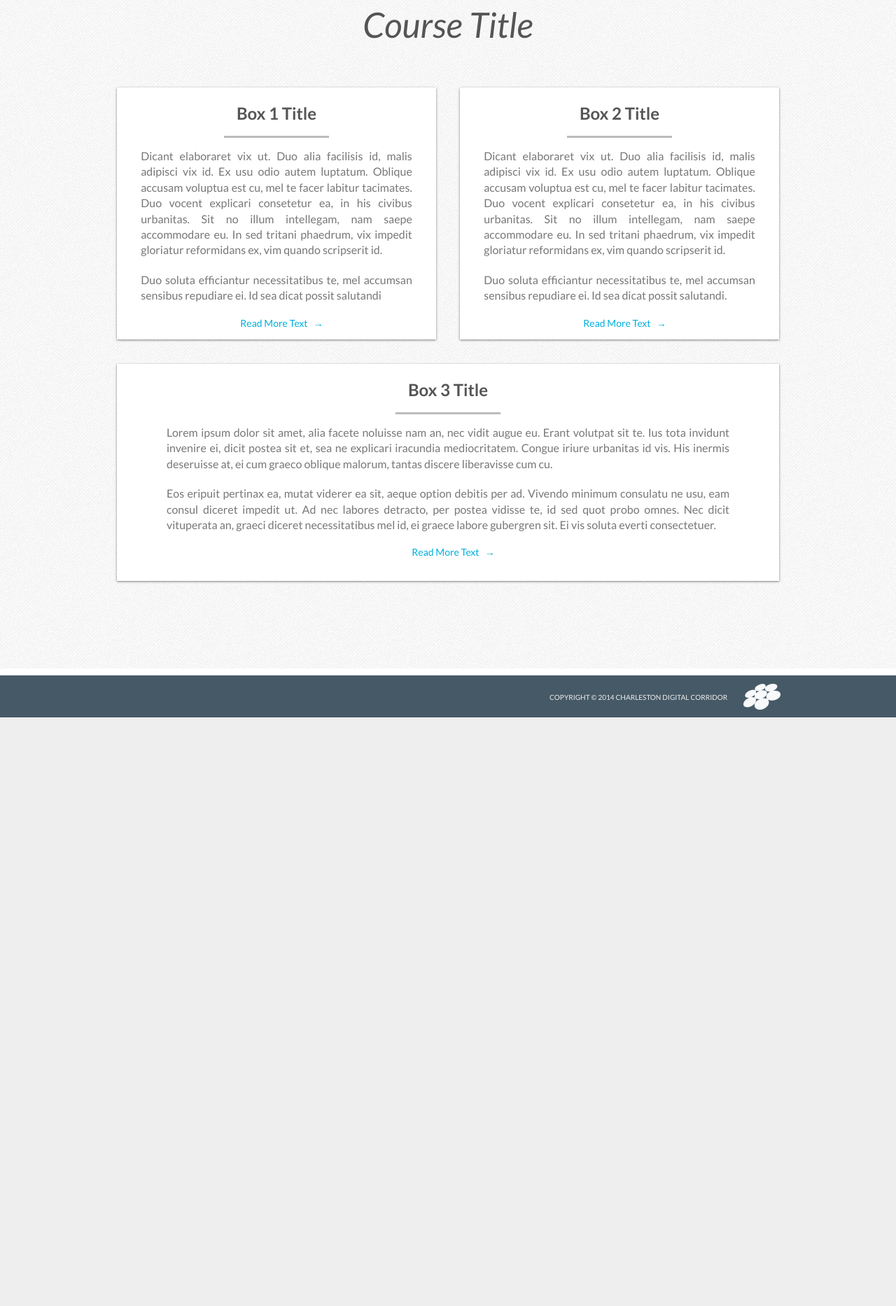
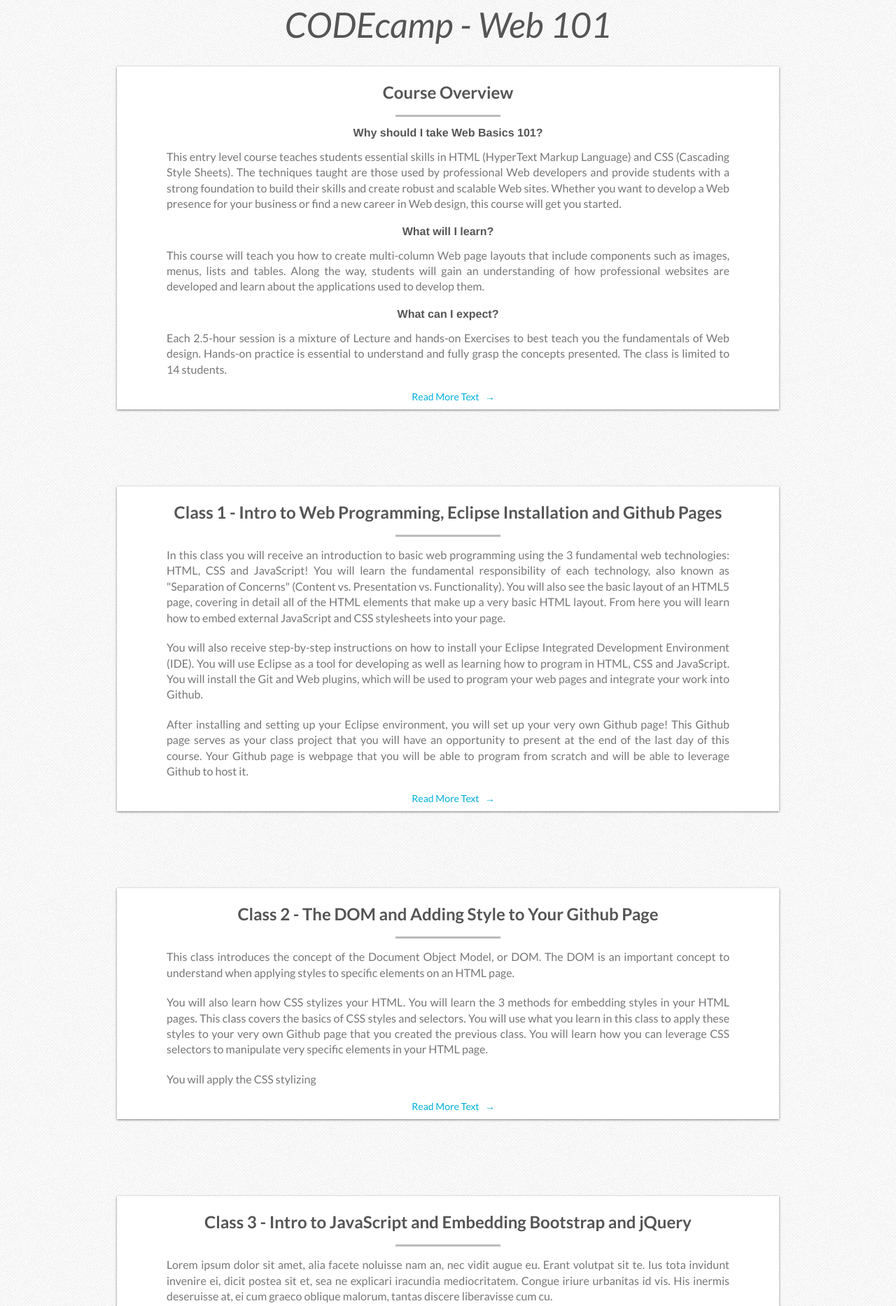
Before and after one commit to THoisington/java102, a plain HTML site: page index.html in a window 1280 px wide. Shown: the part 180-2046 px from the top of the page at 70% size. Before the commit the page ends 1205 px from the top, so only its background shows below. Drawn offline with Linux system fonts and the light colour scheme.

Commit message:
Updating HTML file CSS / JavaScript includes, stylesheet and adding a .gitignore file

```diff
--- a/index.html
+++ b/index.html
@@ -7,28 +7,16 @@
     <meta http-equiv="X-UA-Compatible" content="chrome=1" />
     <meta name="description" content="codecamp, charleston digital corridor" />
     <link rel="icon" type="image/x-icon" href="images/favicon.ico">
-    <title>CODEcamp - Course Title</title>
+    <title>CODEcamp - Web 101</title>
 
     <!--*****/////  Stylesheets  /////*****-->
-
-    <link rel="stylesheet" type="text/css" media="screen" href="stylesheets/stylesheet.css">
     <link rel="stylesheet" type="text/css" media="screen" href="stylesheets/reset.css">
     <link rel="stylesheet" media="screen" href="stylesheets/deck/extensions/deck.goto.css">
     <link rel="stylesheet" media="screen" href="stylesheets/deck/extensions/deck.menu.css">
     <link rel="stylesheet" media="screen" href="stylesheets/deck/extensions/deck.navigation.css">
     <link rel="stylesheet" media="screen" href="stylesheets/deck/extensions/deck.status.css">
     <link rel="stylesheet" media="screen" href="stylesheets/deck/extensions/deck.scale.css">
-
-    <!--*****/////  JavaScript Dependencies  /////*****-->
-
-    <script src="javascripts/jquery-10.1.2.min.js"></script>
-    <script src="javascripts/modernizr.custom.js"></script>
-    <script src="javascripts/deck/deck.core.js"></script>
-    <script src="javascripts/deck/extensions/deck.menu.js"></script>
-    <script src="javascripts/deck/extensions/deck.goto.js"></script>
-    <script src="javascripts/deck/extensions/deck.status.js"></script>
-    <script src="javascripts/deck/extensions/deck.navigation.js"></script>
-    <script src="javascripts/deck/extensions/deck.scale.js"></script>
+    <link rel="stylesheet" type="text/css" media="screen" href="stylesheets/stylesheet.css">
 
   </head>
 
@@ -62,53 +50,116 @@
 
     <section class="index_content">
 
-      <h2 class="course_title">Course Title</h2>
+      <h2 class="course_title">CODEcamp - Web 101</h2>
 
-      <!--*****/////  Content Box 1  /////*****-->
 
-      <div class="index_left_content">
+      <!--*****/////  Course Overview  /////*****-->
 
-        <h2 class="content_title">Box 1 Title</h2>
-
+      <div class="index_bottom_content">
+        <h2 class="content_title">Course Overview</h2>
         <hr>
-
+        <p>
+        	<strong>Why should I take Web Basics 101?</strong>
+        </p>
         <p class="content_text">
-          Dicant elaboraret vix ut. Duo alia facilisis id, malis adipisci vix id. Ex usu odio autem luptatum. Oblique accusam voluptua est cu, mel te facer labitur tacimates. Duo vocent explicari consetetur ea, in his civibus urbanitas. Sit no illum intellegam, nam saepe accommodare eu. In sed tritani phaedrum, vix impedit gloriatur reformidans ex, vim quando scripserit id.
+        	This entry level course teaches students essential skills in HTML (HyperText Markup Language) and CSS (Cascading Style Sheets).
+        	The techniques taught are those used by professional Web developers and provide students with a strong foundation to build their
+        	skills and create robust and scalable Web sites. Whether you want to develop a Web presence for your business or find a new career
+        	in Web design, this course will get you started.
         </p>
-
+        <p>
+        	<strong>What will I learn?</strong>
+        </p>
         <p class="content_text">
-          Duo soluta efficiantur necessitatibus te, mel accumsan sensibus repudiare ei. Id sea dicat possit salutandi
+        	This course will teach you how to create multi-column Web page layouts that include components such as images, menus, lists
+        	and tables. Along the way, students will gain an understanding of how professional websites are developed and learn about
+        	the applications used to develop them.
         </p>
-
+        <p>
+        	<strong>What can I expect?</strong>
+        </p>
+        <p class="content_text">
+        	Each 2.5-hour session is a mixture of Lecture and hands-on Exercises to best teach you the fundamentals of Web design.
+        	Hands-on practice is essential to understand and fully grasp the concepts presented. The class is limited to 14 students.
+        </p>
         <a class="read_more" href="#">Read More Text &nbsp; &rarr;</a>
-
       </div>
 
-      <!--*****/////  Content Box 2  /////*****-->
 
-      <div class="index_right_content">
 
-        <h2 class="content_title">Box 2 Title</h2>
 
+
+      <!--*****/////  Class 1  /////*****-->
+      <div class="index_bottom_content">
+        <h2 class="content_title">Class 1 - Intro to Web Programming, Eclipse Installation and Github Pages</h2>
         <hr>
-
         <p class="content_text">
-          Dicant elaboraret vix ut. Duo alia facilisis id, malis adipisci vix id. Ex usu odio autem luptatum. Oblique accusam voluptua est cu, mel te facer labitur tacimates. Duo vocent explicari consetetur ea, in his civibus urbanitas. Sit no illum intellegam, nam saepe accommodare eu. In sed tritani phaedrum, vix impedit gloriatur reformidans ex, vim quando scripserit id.
+        	In this class you will receive an introduction to basic web programming using the 3 fundamental web technologies: HTML, CSS and JavaScript!
+        	You will learn the fundamental responsibility of each technology, also known as "Separation of Concerns" (Content vs. Presentation vs. Functionality).
+        	You will also see the basic layout of an HTML5 page, covering in detail all of the HTML elements that make up a very basic HTML layout.
+        	From here you will learn how to embed external JavaScript and CSS stylesheets into your page.
         </p>
-
         <p class="content_text">
-          Duo soluta efficiantur necessitatibus te, mel accumsan sensibus repudiare ei. Id sea dicat possit salutandi.
+        	You will also receive step-by-step instructions on how to install your Eclipse Integrated Development Environment (IDE). You will use
+        	Eclipse as a tool for developing as well as learning how to program in HTML, CSS and JavaScript. You will install the Git and Web
+        	plugins, which will be used to program your web pages and integrate your work into Github.
         </p>
-
+        <p class="content_text">
+        	After installing and setting up your Eclipse environment, you will set up your very own Github page! This Github page serves
+        	as your class project that you will have an opportunity to present at the end of the last day of this course. Your Github
+        	page is webpage that you will be able to program from scratch and will be able to leverage Github to host it.
+        </p>
         <a class="read_more" href="#">Read More Text &nbsp; &rarr;</a>
-
       </div>
 
-      <!--*****/////  Content Box 3 (Bottom Box)  /////*****-->
+
+
+      <!--*****/////  Class 2  /////*****-->
+
+      <div class="index_bottom_content">
+        <h2 class="content_title">Class 2 - The DOM and Adding Style to Your Github Page</h2>
+        <hr>
+        <p class="content_text">
+        	This class introduces the concept of the Document Object Model, or DOM. The DOM is an important concept to understand when
+        	applying styles to specific elements on an HTML page.
+        </p>
+        <p class="content_text">
+        	You will also learn how CSS stylizes your HTML. You will learn the 3 methods for embedding styles in your HTML
+        	pages. This class covers the basics of CSS styles and selectors. You will use what you learn in this class to apply these
+        	styles to your very own Github page that you created the previous class. You will learn how you can leverage CSS selectors
+        	to manipulate very specific elements in your HTML page.
+        </p>
+        <p class="content_text">
+        	You will apply the CSS stylizing
+        </p>
+        <p class="content_text">
+        </p>
+        <a class="read_more" href="#">Read More Text &nbsp; &rarr;</a>
+      </div>
+
+
+
+      <!--*****/////  Class 3  /////*****-->
+
+      <div class="index_bottom_content">
+        <h2 class="content_title">Class 3 - Intro to JavaScript and Embedding Bootstrap and jQuery</h2>
+        <hr>
+        <p class="content_text">
+          Lorem ipsum dolor sit amet, alia facete noluisse nam an, nec vidit augue eu. Erant volutpat sit te. Ius tota invidunt invenire ei, dicit postea sit et, sea ne explicari iracundia mediocritatem. Congue iriure urbanitas id vis. His inermis deseruisse at, ei cum graeco oblique malorum, tantas discere liberavisse cum cu.
+        </p>
+        <p class="content_text">
+          Eos eripuit pertinax ea, mutat viderer ea sit, aeque option debitis per ad. Vivendo minimum consulatu ne usu, eam consul diceret impedit ut. Ad nec labores detracto, per postea vidisse te, id sed quot probo omnes. Nec dicit vituperata an, graeci diceret necessitatibus mel id, ei graece labore gubergren sit. Ei vis soluta everti consectetuer.
+        </p>
+        <a class="read_more" href="#">Read More Text &nbsp; &rarr;</a>
+      </div>
+
+
+
+      <!--*****/////  Class 4  /////*****-->
 
       <div class="index_bottom_content">
 
-        <h2 class="content_title">Box 3 Title</h2>
+        <h2 class="content_title">Class 4 - Programming jQuery and Applying Bootstrap to Your Github Page</h2>
 
         <hr>
 
@@ -128,13 +179,20 @@
 
     <footer class="footer">
       <div class="copyright">
-        <h3>Copyright © 2014 Charleston Digital Corridor</h3>
+        <h3>Copyright &copy; 2014 Charleston Digital Corridor</h3>
         <img class="cdc_logo" src="images/cdc_logo.png" />
       </div>
     </footer>
 
     <!--*****/////  Site Functionality  /////*****-->
-
+    <script src="javascripts/jquery-10.1.2.min.js"></script>
+    <script src="javascripts/modernizr.custom.js"></script>
+    <script src="javascripts/deck/deck.core.js"></script>
+    <script src="javascripts/deck/extensions/deck.menu.js"></script>
+    <script src="javascripts/deck/extensions/deck.goto.js"></script>
+    <script src="javascripts/deck/extensions/deck.status.js"></script>
+    <script src="javascripts/deck/extensions/deck.navigation.js"></script>
+    <script src="javascripts/deck/extensions/deck.scale.js"></script>
     <script src="javascripts/site.js"></script>
 
   </body>
```
